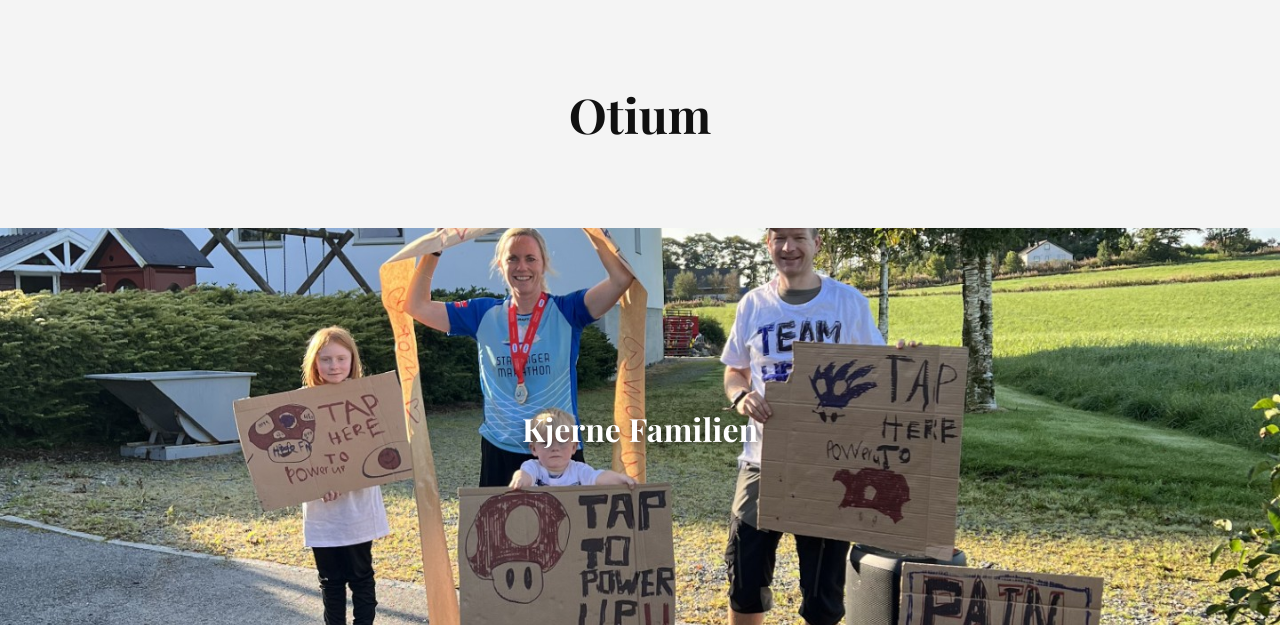
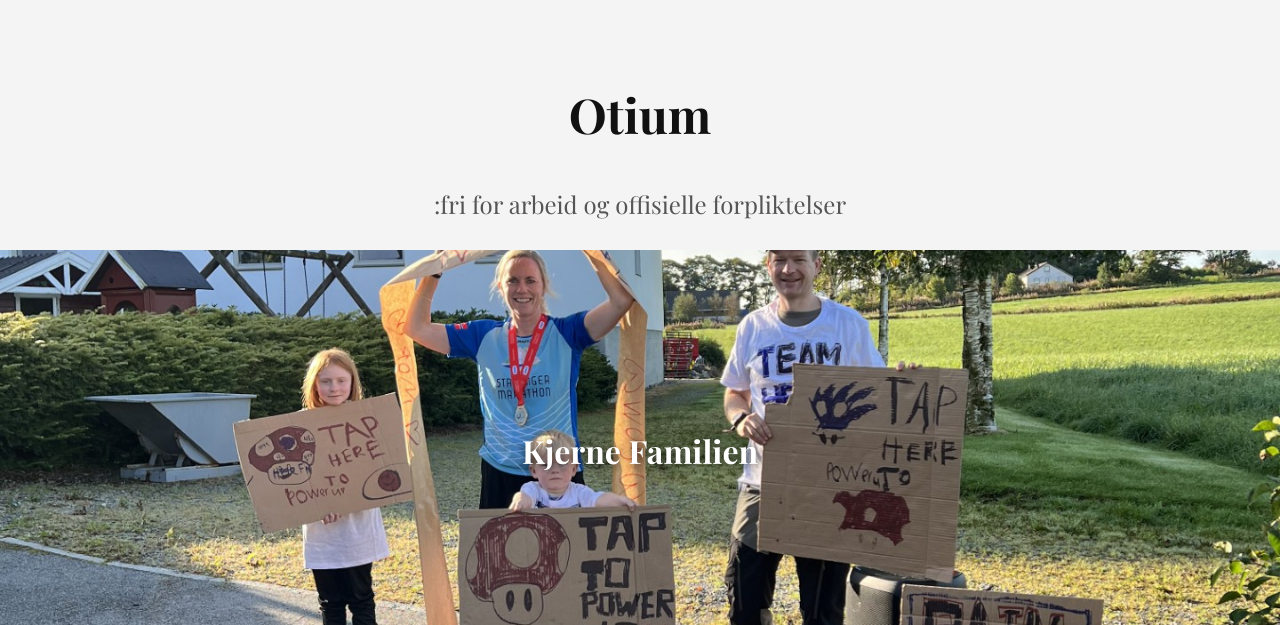
Before and after one commit to DanTerje/DanTerjeWeb, a plain HTML site: page otium.html in a window 1280 px wide. Shown: the top 625 px of the page. Drawn offline with nearby package versions, Linux system fonts and the light colour scheme.

Commit message:
Update otium.html

```diff
--- a/otium.html
+++ b/otium.html
@@ -9,6 +9,12 @@
         h1 {
             font-size: 3rem;
             padding: 50px 0;
+        }
+        .subtitle {
+            font-size: 1.5rem;
+            color: #555;
+            margin-top: -40px;
+            margin-bottom: 30px;
         }
         body {
             margin: 0;
@@ -103,7 +109,7 @@
 </head>
 <body>
     <h1>Otium</h1>
-
+    <div class="subtitle">:fri for arbeid og offisielle forpliktelser</div>
     <div class="parallax" id="familie">Kjerne Familien</div>
     <div class="text-container">
         <div class="text-section">Kjerne Familien er Pri 1. </div>
```
